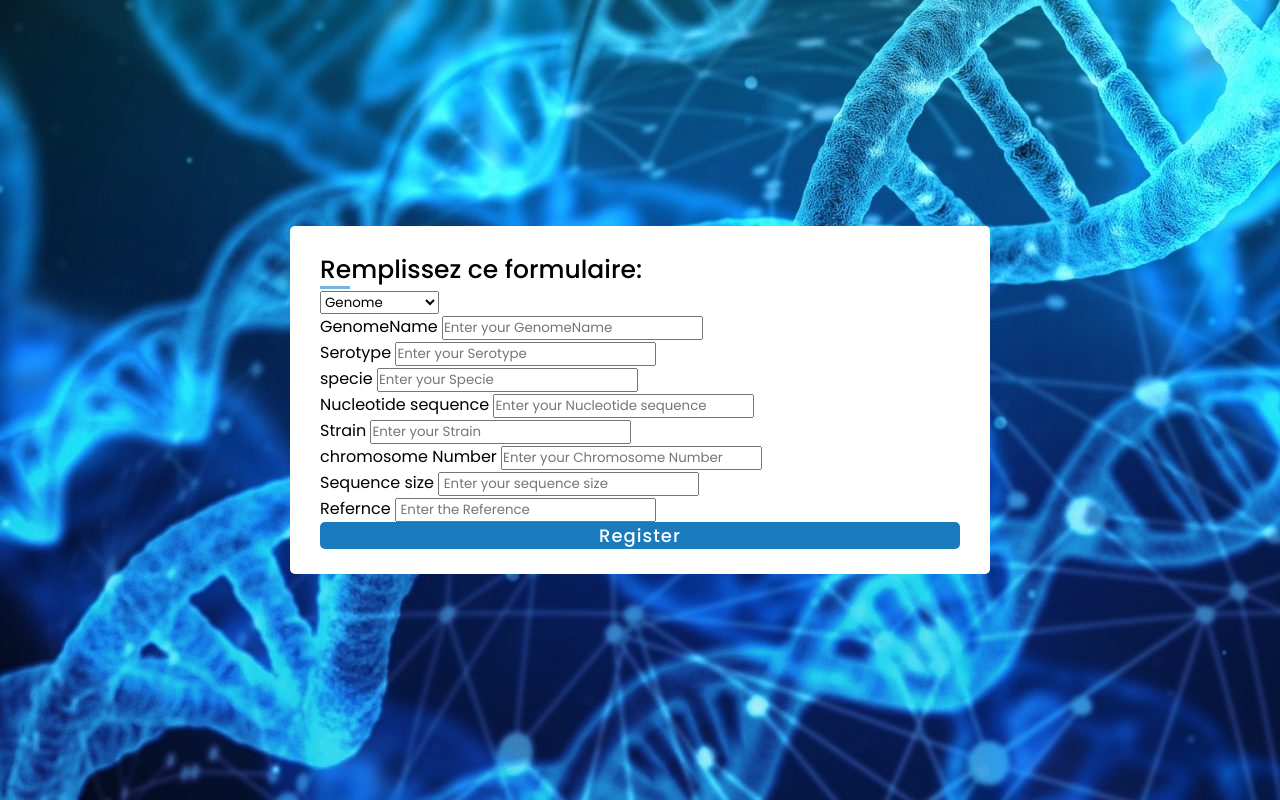
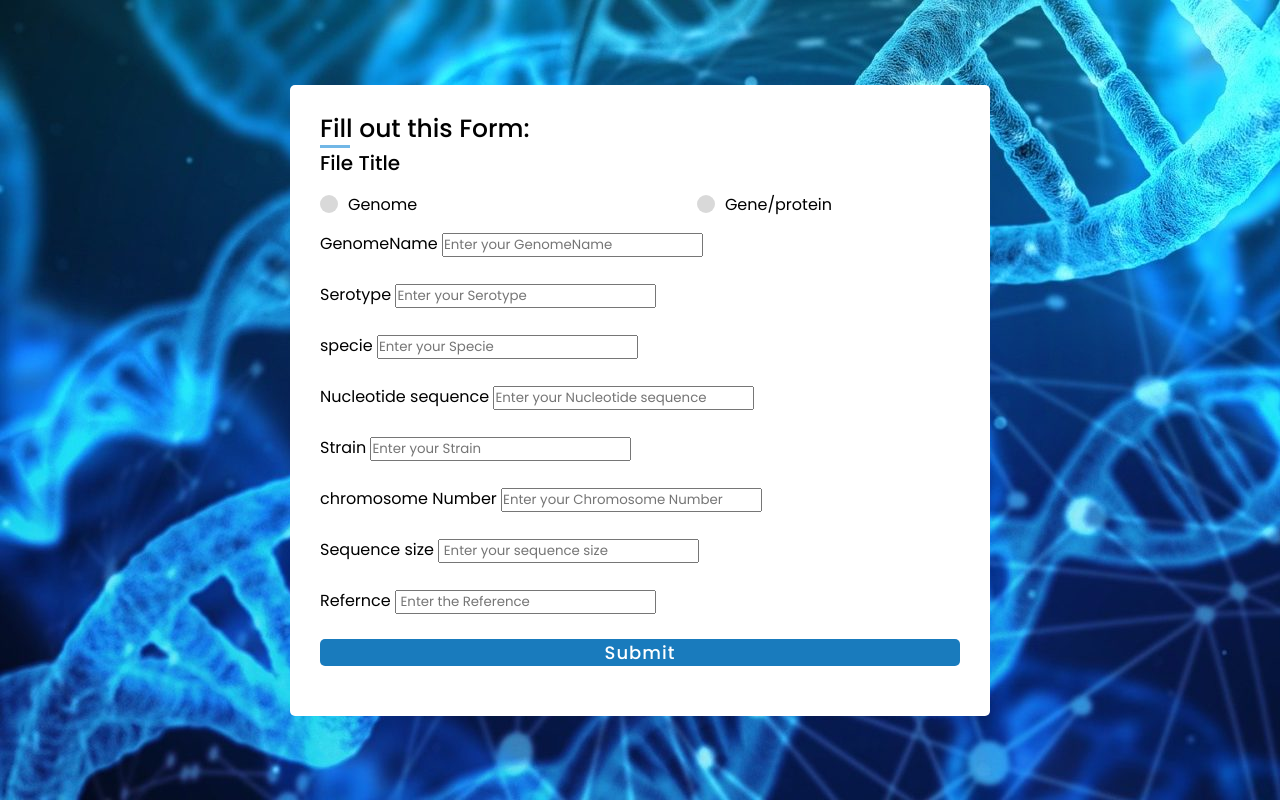
Before and after one commit to Ilhem36/Web-Project-AM2IB, a PHP site: page /formulaire.html in a window 1280 px wide. Run offline with PHP 8.4, Linux system fonts and the light colour scheme.

Commit message:
signin css updated

```diff
--- a/maquettehtmlcss/formulaire.html
+++ b/maquettehtmlcss/formulaire.html
@@ -8,48 +8,60 @@
 	</head>
 	<body>
         <div class="container">
-            <div class="title"> Remplissez ce formulaire: </div>
+            <div class="title"> Fill out this Form: </div>
                 <form action="#" >
+                    <div class="file-type">
+                        <input type="radio" name="Genome" id="dot-1">
+                        <input type="radio" name="Gene/Protein" id="dot-2">
+                        <span class="file-title"> File Title </span>
+                        <div class="category">
+                          <label for="dot-1">
+                          <span class="dot one"></span>
+                          <span class="Genome">Genome</span>
+                        </label>
+                        <label for="dot-2">
+                          <span class="dot two"></span>
+                          <span class="Gene/protein">Gene/protein</span>
+                        </label>
+                    </div>
+
                     <div class= "Genome details">
-                        <select name="requete">
-                            <option value= "Genome">Genome</option>
-                            <option value= "Géne or Proteine">Géne/Protéine</option>
-                         </select> <br>
+
                     <div class = "input-box">
                             <span class="details">GenomeName</span>
                             <input type="text" placeholder="Enter your GenomeName" required>
-                    </div>
+                    </div><br>
                     <div class = "input-box">
                         <span class="details">Serotype</span>
                         <input type="text" placeholder="Enter your Serotype" required>
-                    </div>
+                    </div><br>
                     <div class = "input-box">
                         <span class="details">specie</span>
                         <input type="text" placeholder="Enter your Specie" required>
-                    </div>
+                    </div><br>
                     <div class = "input-box">
                         <span class="details">Nucleotide sequence</span>
                         <input type="text" placeholder="Enter your Nucleotide sequence" required>
-                    </div>
+                    </div><br>
                     <div class = "input-box">
                         <span class="details">Strain</span>
                         <input type="text" placeholder="Enter your Strain" required>
-                    </div>
+                    </div><br>
                     <div class = "input-box">
                         <span class="details">chromosome Number</span>
                         <input type="text" placeholder="Enter your Chromosome Number" required>
-                    </div>
+                    </div><br>
                     <div class = "input-box">
                         <span class="details">Sequence size</span>
                         <input type="text" placeholder=" Enter your sequence size " required>
-                    </div>
+                    </div><br>
                     <div class = "input-box">
                         <span class="details">Refernce</span>
                         <input type="text" placeholder=" Enter the Reference " required>
-                    </div>
+                    </div><br>
                     <div class="button">
-                        <input type="submit" name="" value="Register">
-                    </div>
+                        <input type="submit" name="" value="Submit">
+                    </div><br>
 
                 </form>
     </div>
--- a/maquettehtmlcss/signin.css
+++ b/maquettehtmlcss/signin.css
@@ -68,11 +68,36 @@ form .user-details .input-box{
     border-color: #9b59b6;
 
 }
-form .gender-details .gender-details{
+form .file-type .file-title{
     font-size: 20px;
     font-weight: 500;
 
 }
+form .category{
+    display: flex;
+    width: 80%;
+    margin: 14px 0;
+    justify-content: space-between;
+}
+form .category label{
+    display: flex;
+    align-items: center;
+    cursor: pointer;
+  }
+  form .category label .dot{
+    height: 18px;
+    width: 18px;
+    border-radius: 50%;
+    margin-right: 10px;
+    background: #d9d9d9;
+    border: 5px solid transparent;
+    transition: all 0.3s ease;
+  }
+  #dot-1:checked ~ .category label .one,
+  #dot-2:checked ~ .category label .two{
+   background: #9b59b6;
+   border-color: #d9d9d9;
+ }
  form input[type="radio"]{
   display: none;
  }
@@ -114,7 +139,7 @@ form .gender-details .gender-details{
 
  }
  /* formulaire*/
- .Genome-box{
+ .Genomebox {
     width: 320px;
     height: 420px;
     background: #fff;
```
